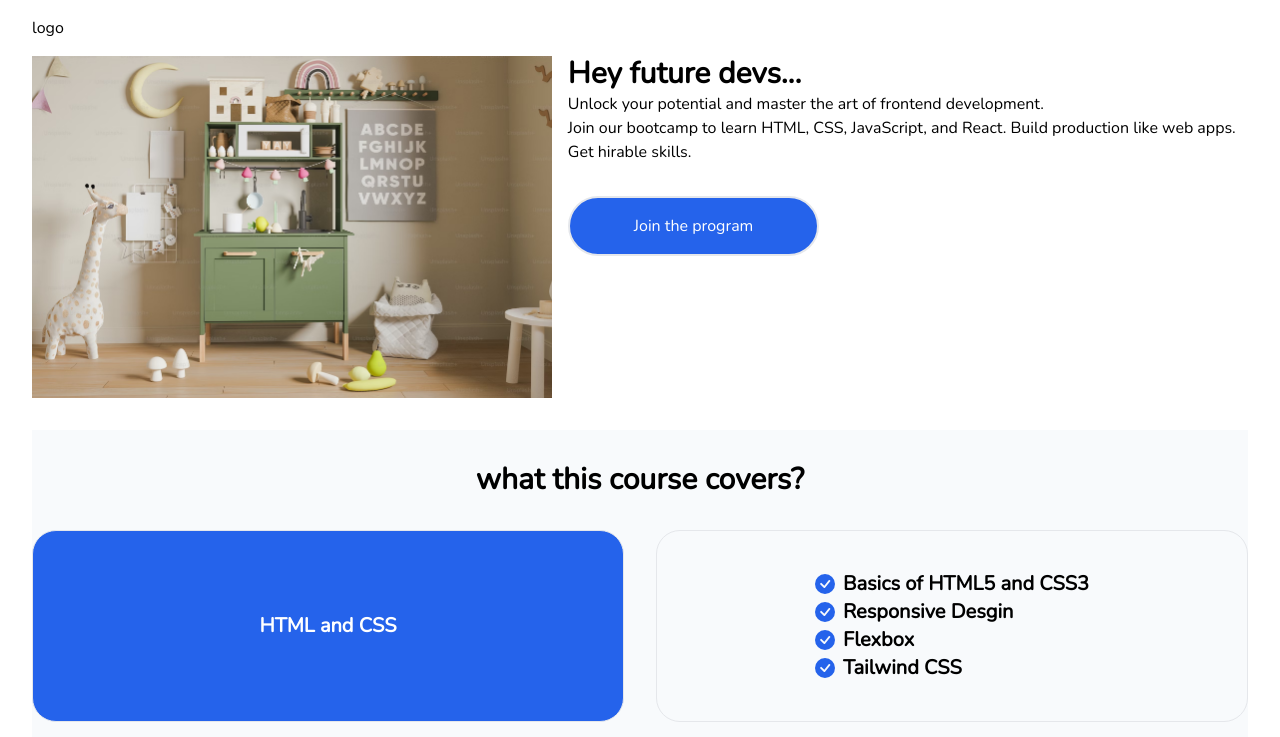
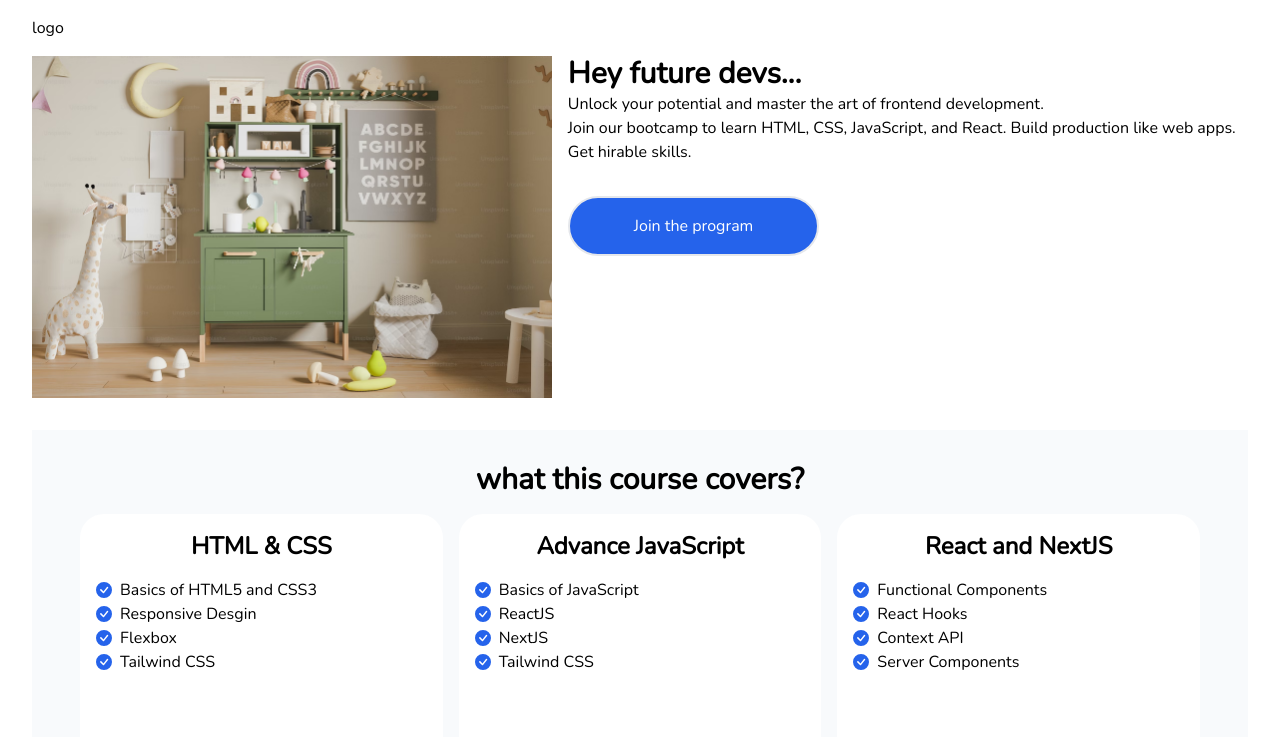
Before and after one commit to grewal25/devSkillMasters, a Next.js app: page / in a window 1280 px wide. Shown: the top 737 px of the page. Built offline with nearby package versions, Linux system fonts and the light colour scheme.

Commit message:
add new components

```diff
--- /dev/null
+++ b/src/app/components/main.tsx
@@ -0,0 +1,88 @@
+import { BsFillCheckCircleFill } from "react-icons/bs";
+
+export default function Main() {
+  const c = "rgb(37 99 235)";
+  const style = { color: c };
+  const Icon = <BsFillCheckCircleFill style={style} />;
+
+  return (
+    <div>
+      <div className="py-8 bg-slate-50 my-8">
+        <div className="text-center">
+          <h2 className="font-bold text-3xl pb-4">what this course covers?</h2>
+        </div>
+        <div className="flex justify-evenly gap-4 px-12">
+          <div className="w-1/3 bg-white rounded-3xl h-64">
+            <h2 className="text-center pt-4 font-bold text-2xl pb-4">
+              HTML & CSS
+            </h2>
+            <div className="pl-4">
+              <p className="flex items-center">
+                {Icon}
+                <span className="ml-2">Basics of HTML5 and CSS3</span>
+              </p>
+              <p className="flex items-center">
+                {Icon}
+                <span className="ml-2">Responsive Desgin</span>
+              </p>
+              <p className="flex items-center">
+                {Icon}
+                <span className="ml-2">Flexbox</span>
+              </p>
+              <p className="flex items-center">
+                {Icon}
+                <span className="ml-2">Tailwind CSS</span>
+              </p>
+            </div>
+          </div>
+          <div className="w-1/3 bg-white rounded-3xl">
+            <h2 className="text-center pt-4 font-bold text-2xl pb-4">
+              Advance JavaScript
+            </h2>
+            <div className="pl-4">
+              <p className="flex items-center">
+                {Icon}
+                <span className="ml-2">Basics of JavaScript</span>
+              </p>
+              <p className="flex items-center">
+                {Icon}
+                <span className="ml-2">ReactJS</span>
+              </p>
+              <p className="flex items-center">
+                {Icon}
+                <span className="ml-2">NextJS</span>
+              </p>
+              <p className="flex items-center">
+                {Icon}
+                <span className="ml-2">Tailwind CSS</span>
+              </p>
+            </div>
+          </div>
+          <div className="w-1/3 bg-white rounded-3xl ">
+            <h2 className="text-center pt-4 font-bold text-2xl pb-4">
+              React and NextJS
+            </h2>
+            <div className="pl-4">
+              <p className="flex items-center">
+                {Icon}
+                <span className="ml-2">Functional Components</span>
+              </p>
+              <p className="flex items-center">
+                {Icon}
+                <span className="ml-2">React Hooks</span>
+              </p>
+              <p className="flex items-center">
+                {Icon}
+                <span className="ml-2">Context API</span>
+              </p>
+              <p className="flex items-center">
+                {Icon}
+                <span className="ml-2">Server Components</span>
+              </p>
+            </div>
+          </div>
+        </div>
+      </div>
+    </div>
+  );
+}
--- /dev/null
+++ b/src/app/components/outline.tsx
@@ -0,0 +1,7 @@
+export default function Outline() {
+  return (
+    <div>
+      <div>what you will build</div>
+    </div>
+  );
+}
--- a/src/app/page.tsx
+++ b/src/app/page.tsx
@@ -3,6 +3,8 @@ import { Roboto } from "next/font/google";
 import Navbar from "./components/navbar";
 import Hero from "./components/hero";
 import Middle from "./components/middle";
+import Main from "./components/main";
+import Outline from "./components/outline";
 
 const roboto = Roboto({
   subsets: ["latin"],
@@ -14,7 +16,9 @@ export default function Home() {
       <main className="flex flex-col justify-start px-8">
         <Navbar />
         <Hero />
-        <Middle />
+        <Main />
+        <Outline />
+        {/* <Middle /> */}
       </main>
     </div>
   );
```
Also changed, not shown: src/app/components/fandq.tsx (added), src/app/components/preReq.tsx (added).
